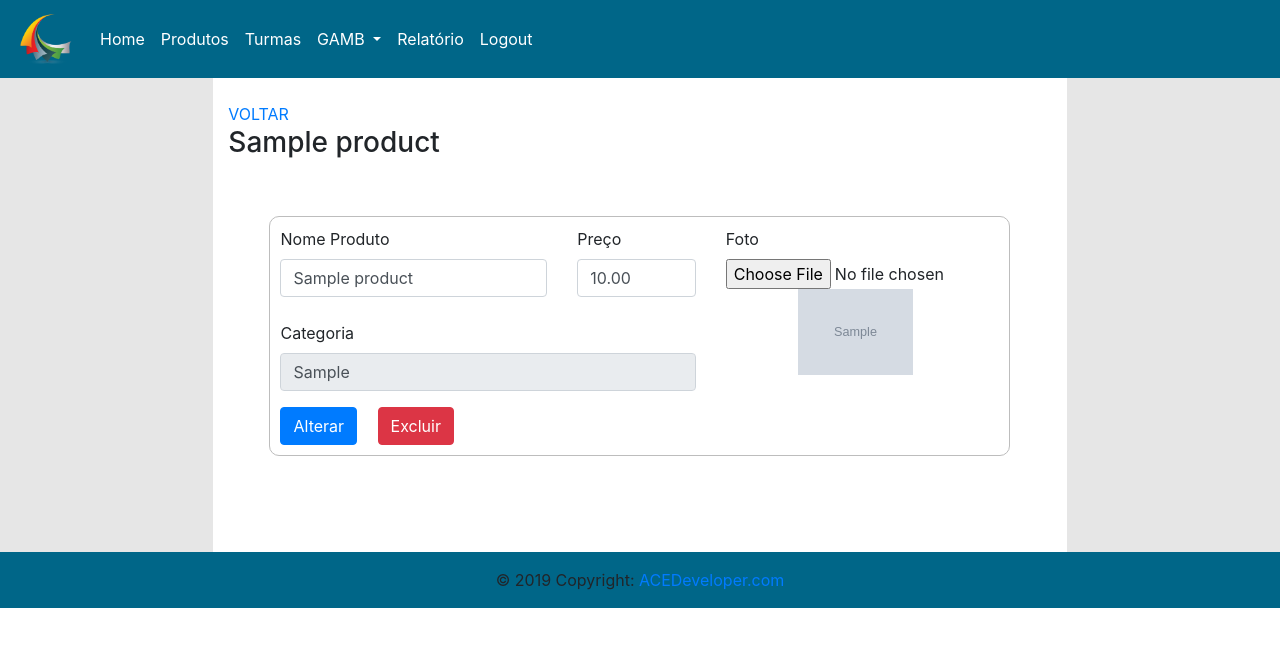
After one commit to 12161003677/Start-Django-Project, a Django app: page /categoria/1/produto/1/ in a window 1280 px wide. The commit adds this page. Shown: the top 647 px of the page. Run offline with Django 3.2, Linux system fonts and the light colour scheme; tables that the repository leaves empty hold one stand-in row (values such as "Sample post"); grey boxes marked "Sample" are stand-in pictures; parts of the project's set-up code (start-up, migrations or seed data) failed here and were passed over; some libraries are stand-ins or nearby versions.

Commit message:
Término do CRUD de produtos

```diff
--- a/cantina/urls.py
+++ b/cantina/urls.py
@@ -16,7 +16,8 @@ Including another URLconf
 from django.contrib import admin
 from django.urls import path
 from . import settings
-from core.views import index, teams, team_students, student, purchase_pay, cancel_purchase_pay, new_purchase, new_purchase_submit, detail_purchase, detail_purchase_submit, delete_purchase, categories, category
+from core.views import index, teams, team_students, student, purchase_pay, cancel_purchase_pay, new_purchase, new_purchase_submit, detail_purchase, detail_purchase_submit,\
+    delete_purchase, categories, category, new_product, new_product_submit, detail_product, detail_product_submit, delete_product
 
 #adcione: para imagens junto com o debaixo -> ' urlpatterns += staticfiles_urlpatterns() / urlpatterns += static(settings.MEDIA_URL, document_root=settings.MEDIA_ROOT)'
 from django.contrib.staticfiles.urls import static, staticfiles_urlpatterns
@@ -39,6 +40,12 @@ urlpatterns = [
 
     path('categorias-de-produtos/', categories, name="categories"),
     path('categoria/<id_cat>/produtos/', category, name="category"),
+    path('categoria/<id_cat>/novo-produto/', new_product, name="new_product"),
+    path('categoria/<id_cat>/novo-produto/submit', new_product_submit),
+    path('categoria/<id_cat>/produto/<id_prod>/', detail_product, name="detail_product"),
+    path('categoria/<id_cat>/produto/<id_prod>/submit', detail_product_submit),
+    path('categoria/<id_cat>/excluir-produto/<id_prod>/', delete_product, name="delete_product"),
+
 ]
 
 #adcione: para imagens
--- /dev/null
+++ b/core/templates/new_product.html
@@ -0,0 +1,83 @@
+{% extends 'base_layout.html' %}
+{% load staticfiles %}
+
+{% block content %}
+    {% include 'menu.html' %}
+
+    <div class="container-fluid">
+      <div class="row">
+        <div class="col-0 col-sm-0 col-md-1 col-lg-1 col-xl-2" style="background-color: #E6E6E6;"></div>
+        <div class="col-12 col-sm-12 col-md-10 col-lg-10 col-xl-8">
+          <br>
+          <a href="/categoria/{{ id_cat }}/produtos">VOLTAR</a>
+          <br>
+          <h3>{{ title }}</h3>
+          <br><br>
+
+          <div style="width: 90%;margin-left:5%;border:solid 1px #BDBDBD;border-radius: 10px;padding: 10px;">
+           <form method="POST" action="submit" enctype="multipart/form-data">{% csrf_token %}
+               {% if product %}
+               <input id="id_product" name="id_product" hidden value="{{ product.id }}"/>
+               {% endif %}
+<!--start 1º row _____________________________________________________________________________________________________________________________________________-->
+             <div class="form-row">
+    <!-- start 1º column_____________________________________________________________________________________________________________________________________________-->
+              <div class="form-group col-md-7">
+        <!-- 1º row-column-1_____________________________________________________________________________________________________________________________________________-->
+                <div class="row">
+
+                  <div class="col-8 col-sm-8 col-md-8 col-lg-8 col-xl-8">
+                    <label for="name_prod">Nome Produto</label>
+                    <input type="text" id="name_prod" name="name_prod" class="form-control" placeholder="Produto . . ." {% if product %}value="{{product.name}}"{% endif %} required/>
+                  </div>
+
+                  <div class="col-4 col-sm-4 col-md-4 col-lg-4 col-xl-4">
+                    <label class="control-label" for="price">Preço</label>
+                    <input class="form-control" id="price" name="price" placeholder="R$ 0.00" step="0.5" type="number" {% if product %}value="{{product.price}}"{% endif %} required/>
+                  </div>
+
+                </div>
+        <br>
+        <!-- 2º row-column-1_____________________________________________________________________________________________________________________________________________-->
+                <div class="row">
+
+                  <div class="col-12 col-sm-12 col-md-12 col-lg-12 col-xl-12">
+                    <label for="category2">Categoria</label>
+                    <input type="text" class="form-control" id="category2" name="category2" readonly="readonly" value="{{ category.type }}">
+                    <input type="text" class="form-control" id="category" name="category" readonly="readonly" value="{{ category.id }}" hidden>
+                  </div>
+
+                </div>
+
+              </div>
+    <!-- end 1º column_____________________________________________________________________________________________________________________________________________-->
+    <!-- start 2º column_____________________________________________________________________________________________________________________________________________-->
+              <div class="form-group col-md-5" style="padding-left: 40px;">
+                  <div class="row">
+                    <label for="photo">Foto</label>
+                    <input type="file" class="form-control-file" id="photo" name="photo" {% if product %}{% else %}required{% endif %}>
+                    {% if product %}
+                    <a style="height:50%;width:50%;margin-left: 25%;" href="/media/{{ product.photo }}" target="_blank"><img src="/media/{{ product.photo }}" style="width: 80%;height:50%;" alt="load picture error"></a>
+                    {% endif %}
+                  </div>
+              </div>
+    <!-- end 2º column_____________________________________________________________________________________________________________________________________________-->
+           </div>
+<!--end 1º row_____________________________________________________________________________________________________________________________________________-->
+
+            {% if product %}
+            <button type="submit" class="btn btn-primary">Alterar</button>&emsp;
+            <a href="{% url 'delete_product' id_cat product.id %}" class="btn btn-danger">Excluir</a>
+            {% else %}
+            <button type="submit" class="btn btn-primary">Salvar</button>
+            {% endif %}
+          </form>
+          </div>
+
+          <br><br><br><br>
+        </div>
+        <div class="col-0 col-sm-0 col-md-1 col-lg-1 col-xl-2" style="background-color: #E6E6E6;"></div>
+      </div>
+    </div>
+
+{% endblock %}
--- a/core/templates/products_list.html
+++ b/core/templates/products_list.html
@@ -27,7 +27,7 @@
                 <th>Foto</th>
               </tr>
             {% for product in products %}
-              <tr class="l_tb" onclick="location.href=''">
+              <tr class="l_tb" onclick="location.href='{% url 'detail_product' id_cat product.id %}'">
                 <td>{{ product.name }}</td>
                 <td>{{ product.price }}</td>
                 <td><img class="card-img-top" src="{{ product.photo.url }}" alt="Card image cap" style="width: 50px;height: 40px;"></td>
@@ -39,7 +39,7 @@
           {% endif %}
 
           <br>
-            <a class="btn btn-success" href="" style="align:left;float:left;">adcionar</a>
+            <a class="btn btn-success" href="{% url 'new_product' id_cat %}" style="align:left;float:left;">adcionar</a>
           <br><br>
         </div>
         <div class="col-0 col-sm-0 col-md-1 col-lg-1 col-xl-2" style="background-color: #E6E6E6;"></div>
--- a/core/views.py
+++ b/core/views.py
@@ -158,6 +158,63 @@ def category(request, id_cat):
     data = {}
     category = TypeProd.objects.get(id=id_cat)
     data['title'] = category.type
+    data['id_cat'] = category.id
     data['products'] = Product.objects.filter(type_id=id_cat)
 
     return render(request, 'products_list.html', data)
+
+def new_product(request, id_cat):
+    data = {}
+    data['title'] = 'Novo Produto'
+    data['id_cat'] = id_cat
+    data['category'] = TypeProd.objects.get(id=id_cat)
+
+    return render(request, 'new_product.html', data)
+
+def new_product_submit(request, id_cat):
+    name = request.POST.get('name_prod')
+    print(name)
+    price = request.POST.get('price')
+    category = request.POST.get('category')
+    photo = request.FILES.get('photo')
+
+    Product.objects.create(name=name,price=price,type_id=category,photo=photo)
+    link = '/categoria/'+id_cat+'/produtos/'
+    return redirect(link)
+
+def detail_product(request, id_cat, id_prod):
+    data = {}
+    data['id_cat'] = id_cat
+    data['category'] = TypeProd.objects.get(id=id_cat)
+    product = Product.objects.get(id=id_prod)
+    data['title'] = product.name
+    data['product'] = product
+
+    return render(request, 'new_product.html', data)
+
+def detail_product_submit(request, id_cat, id_prod):
+    name = request.POST.get('name_prod')
+    print(name)
+    price = request.POST.get('price')
+    category = request.POST.get('category')
+    photo = request.FILES.get('photo')
+
+    product = Product.objects.get(id=id_prod)
+    product.name = name
+    product.price = price
+    product.type_id = category
+    if photo:
+        product.photo = photo
+
+    product.save()
+
+    link = '/categoria/'+id_cat+'/produtos/'
+    return redirect(link)
+
+
+def delete_product(request, id_cat, id_prod):
+    product = Product.objects.get(id=id_prod)
+    product.delete()
+
+    link = '/categoria/'+id_cat+'/produtos/'
+    return redirect(link)
```
Also changed, not shown: core/templates/formulario_padrao.html (+7 -0 lines), README.md, media/image/pacoca.jpg (added), media/image/pacoca_5tmzKxY.jpg (added), media/image/pacoca_aumliQe.jpg (added), media/image/pacoca_fsgx2sf.jpg (added), media/image/pet7.jpeg (added), media/image/tampico.jpg (added), media/image/trident.jpg (added), 1 other file.
